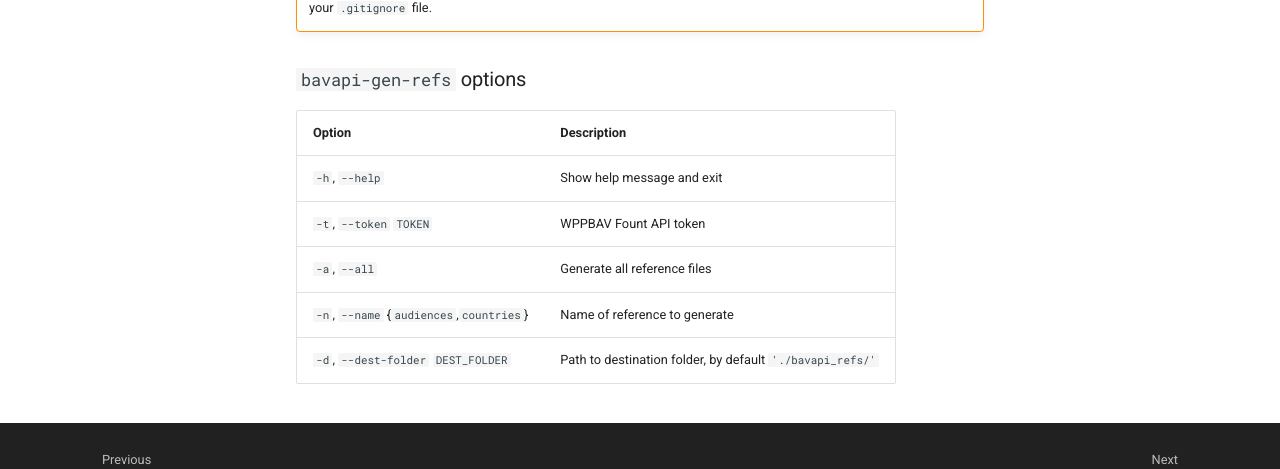
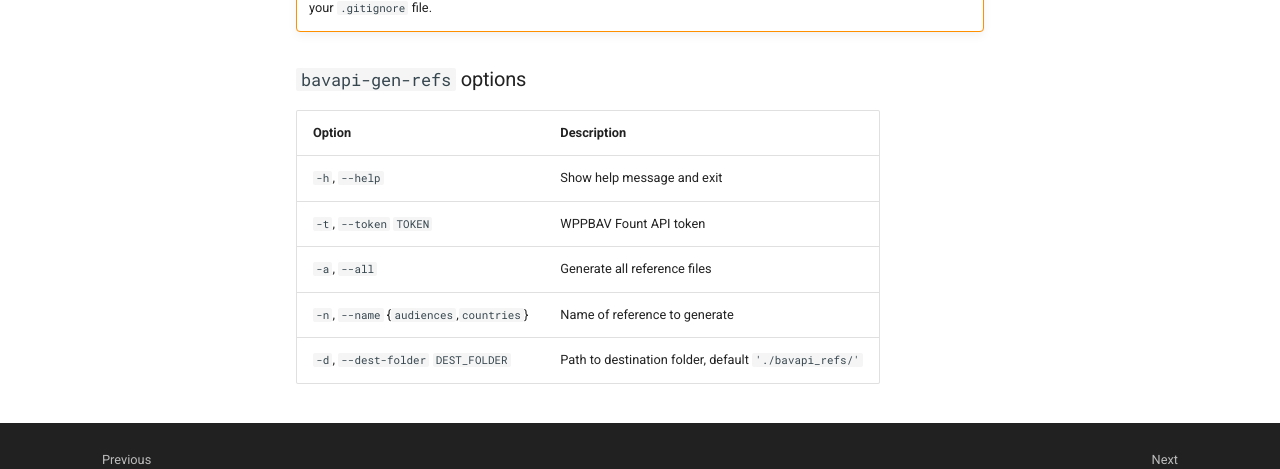
Before and after one commit to wppbav/bavapi-sdk-python, an MkDocs documentation site: the page built from docs/getting-started/reference-classes.md, in a window 1280 px wide and 900 px high, scrolled down 1795 px. Shown: the part 320-789 px from the top of the window. Built offline with MkDocs 1.6.1 and Material for MkDocs 9.7.7, drawn with Linux system fonts in a browser that asks for light colours; comment, search, counter and statistics services are not loaded; the version menu is left out.

```diff
--- a/docs/getting-started/reference-classes.md
+++ b/docs/getting-started/reference-classes.md
@@ -93,4 +93,4 @@ bavapi-gen-refs -d "custom_folder/" --name audiences
 | `-t`, `--token` `TOKEN`                  | WPPBAV Fount API token                                    |
 | `-a`, `--all`                            | Generate all reference files                              |
 | `-n`, `--name` {`audiences`,`countries`} | Name of reference to generate                             |
-| `-d`, `--dest-folder` `DEST_FOLDER`      | Path to destination folder, by default `'./bavapi_refs/'` |
+| `-d`, `--dest-folder` `DEST_FOLDER`      | Path to destination folder, default `'./bavapi_refs/'` |
```
